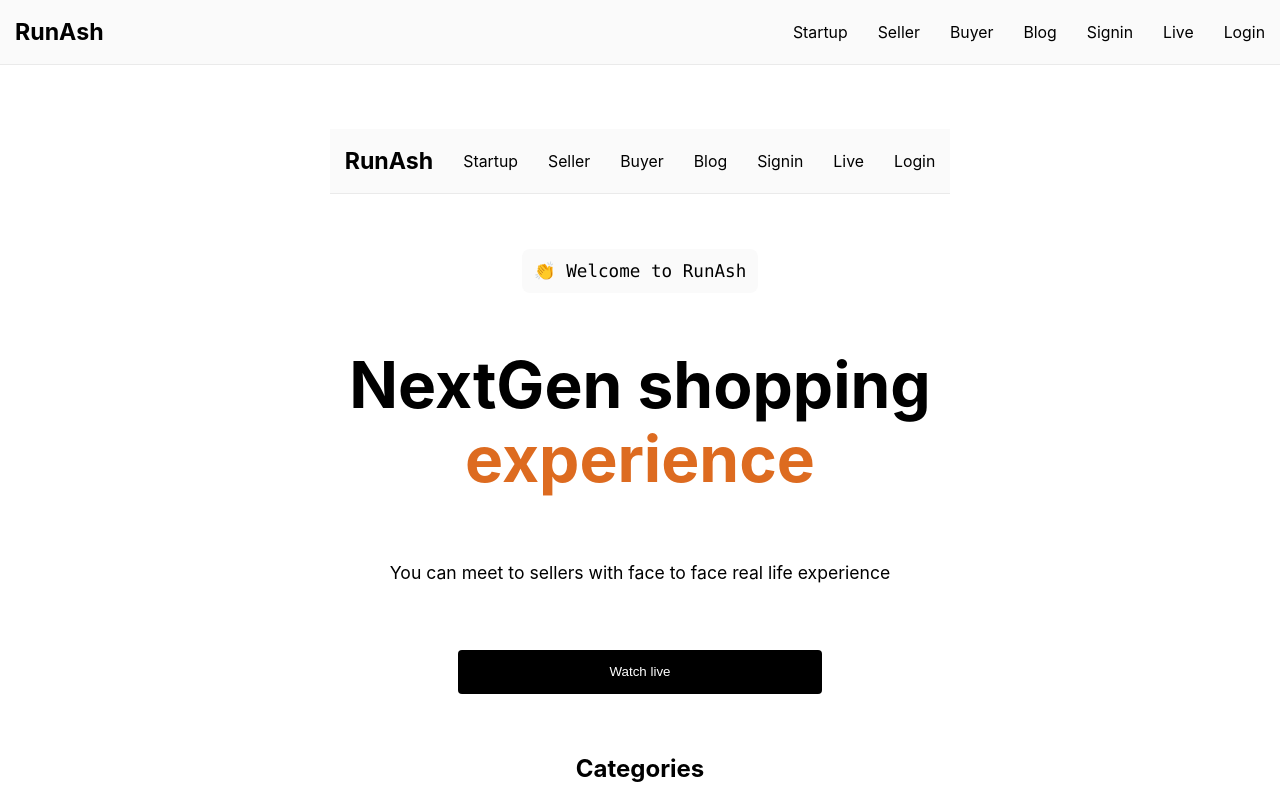
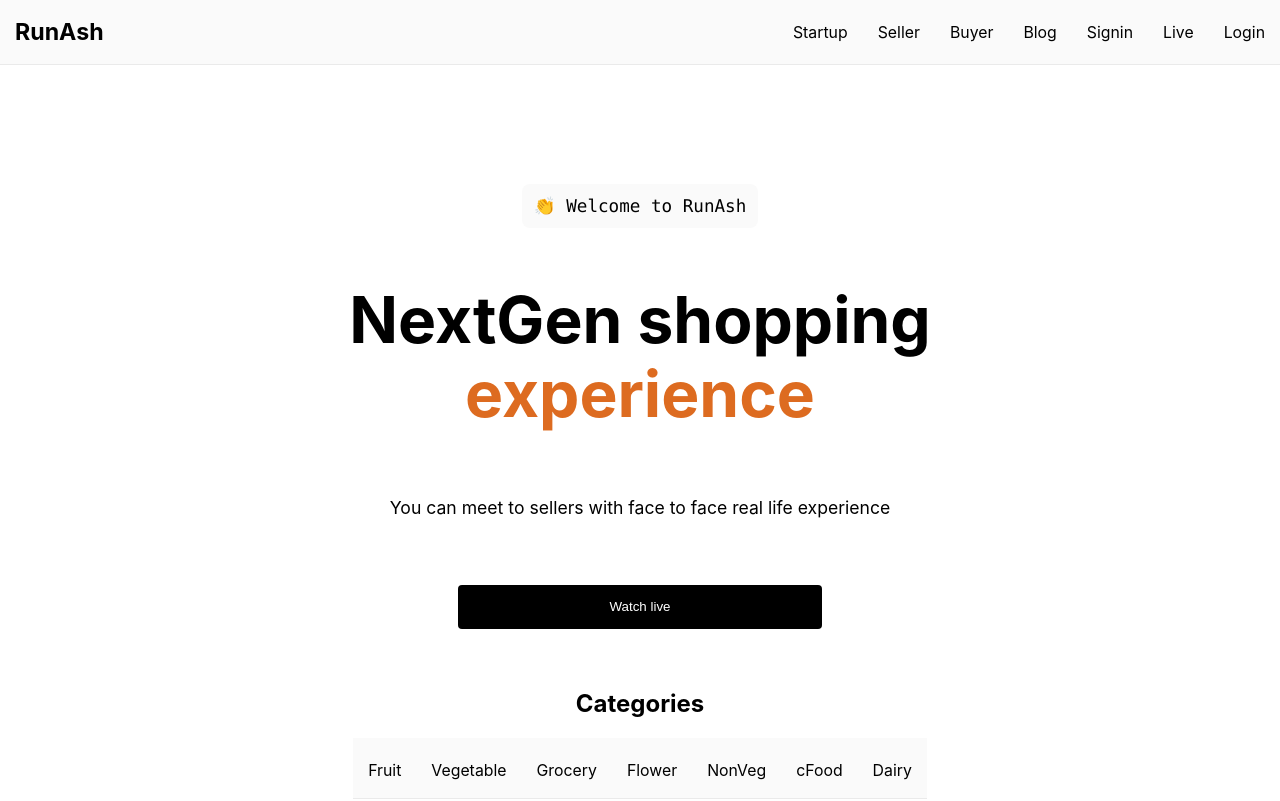
Before and after one commit to rammurmu/next, a Next.js app: page /buyer in a window 1280 px wide. Shown: the top 801 px of the page. Built offline with nearby package versions, Linux system fonts and the light colour scheme.

Commit message:
Update buyer.js

```diff
--- a/pages/buyer.js
+++ b/pages/buyer.js
@@ -2,6 +2,7 @@ import Head from 'next/head'
 import Image from 'next/image'
 import styles from '../styles/Home.module.css'
 import Link from 'next/link'
+import Navbar from '../components/Navbar'
 
 export default function Buyer() {
   return (
@@ -12,53 +13,7 @@ export default function Buyer() {
         <link rel="icon" href="/favicon.icon" />
       </Head>
         <main className={styles.main}>
-        <div>
-        <nav className='header'>
-        <h1 className='logo'>
-          <Link href='/dashboard'>
-          <a>RunAsh</a>
-          </Link>
-        </h1>
-      <ul className={'main-nav'}>
-       <li>
-         <Link href='/about'>
-            <a>Startup</a>
-         </Link>
-       </li>
-       <li>
-         <Link href='/seller'>
-           <a>Seller</a>
-         </Link>
-       </li>
-       <li>
-          <Link href='/buyer'>
-            <a>Buyer</a>
-          </Link>
-       </li>
-       <li>
-          <Link href='/blog'>
-            <a>Blog</a>
-          </Link>
-       </li>
-       <li>
-          <Link href='/js-form'>
-            <a>Signin</a>
-          </Link>
-       </li>
-       <li>
-          <Link href='/live'>
-            <a>Live</a>
-          </Link>
-       </li>
-       <li>
-          <Link href='/productlist'>
-            <a>Login</a>
-          </Link>
-       </li>
 
-     </ul>
-   </nav>
-       </div>
         <p className={styles.description}><code className={styles.code}>👏 Welcome to RunAsh</code></p>
         <h1 className={styles.title}>
          NextGen shopping <br /><a href="https://">experience</a>
```
